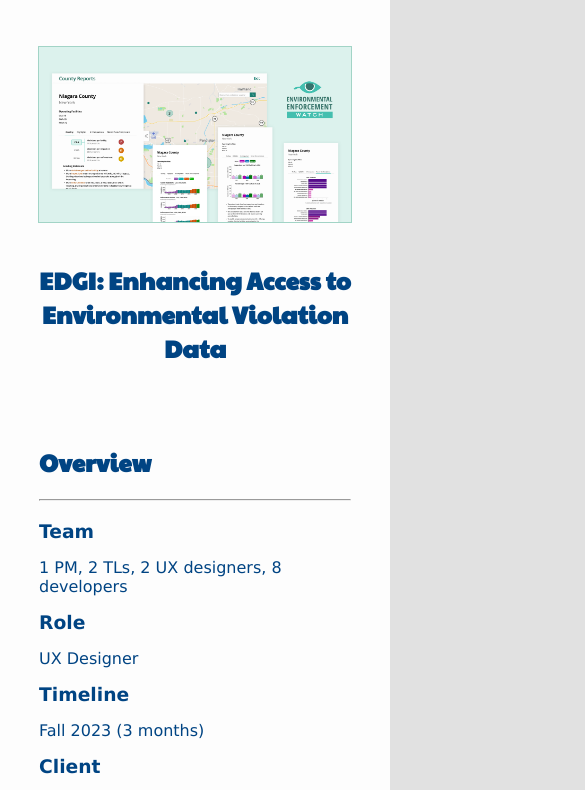
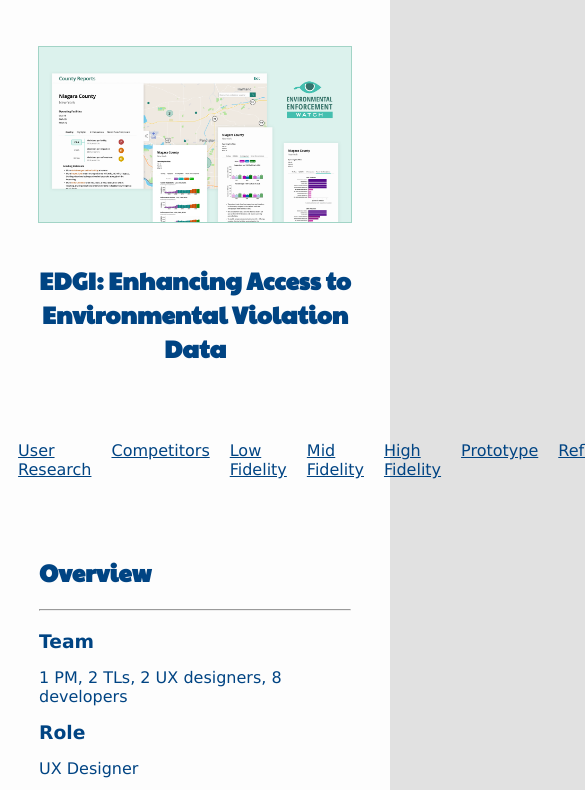
Before and after one commit to sonia-mar/portfolio, a plain HTML site: page edgi.html in a window 390 px wide. Shown: the part 53-843 px from the top of the page, 585 px wide, since content can reach past the window. Drawn offline with Linux system fonts and the light colour scheme.

Commit message:
added edgi nav - need to do breakpoints

```diff
--- a/edgi.html
+++ b/edgi.html
@@ -31,6 +31,20 @@
         <section id="hero">
             <img id="heroimg" src="images/Thumbnail.png" alt="Image of EDGI project">
             <h1>EDGI: Enhancing Access to Environmental Violation Data</h1>
+        </section>
+        <section id="edgi-nav">
+            <ul>
+                <li><a href="#overview">Overview</a></li>
+                <li><a href="#problem">The Problem</a></li>
+                <li><a href="#solution">The Solution</a></li>
+                <li><a href="#user-insights">User Research</a></li>
+                <li><a href="#competitors">Competitors</a></li>
+                <li><a href="#brainstorming-sketches">Low Fidelity</a></li>
+                <li><a href="#mediumfidelity">Mid Fidelity</a></li>
+                <li><a href="#highfidelity">High Fidelity</a></li>
+                <li><a href="#prototype">Prototype</a></li>
+                <li><a href="#reflection">Reflection</a></li>
+            </ul>
         </section>
         <section id="overview">
             <h2>Overview</h2>
--- a/styles/site.css
+++ b/styles/site.css
@@ -414,6 +414,26 @@
     color: #586c7e;
 }
 
+#edgi-nav {
+    display: flex;
+    flex-direction: column;
+    align-items: center;
+}
+
+#edgi-nav ul {
+    display: flex;
+    flex-direction: row;
+    gap: 20px;
+    padding: 0px;
+    margin-right: 20px;
+    margin-left: 20px;
+}
+
+#edgi-nav ul li {
+    list-style: none;
+    text-decoration: underline;
+}
+
 /* Hidden classes */
 
 .hidden {
```
